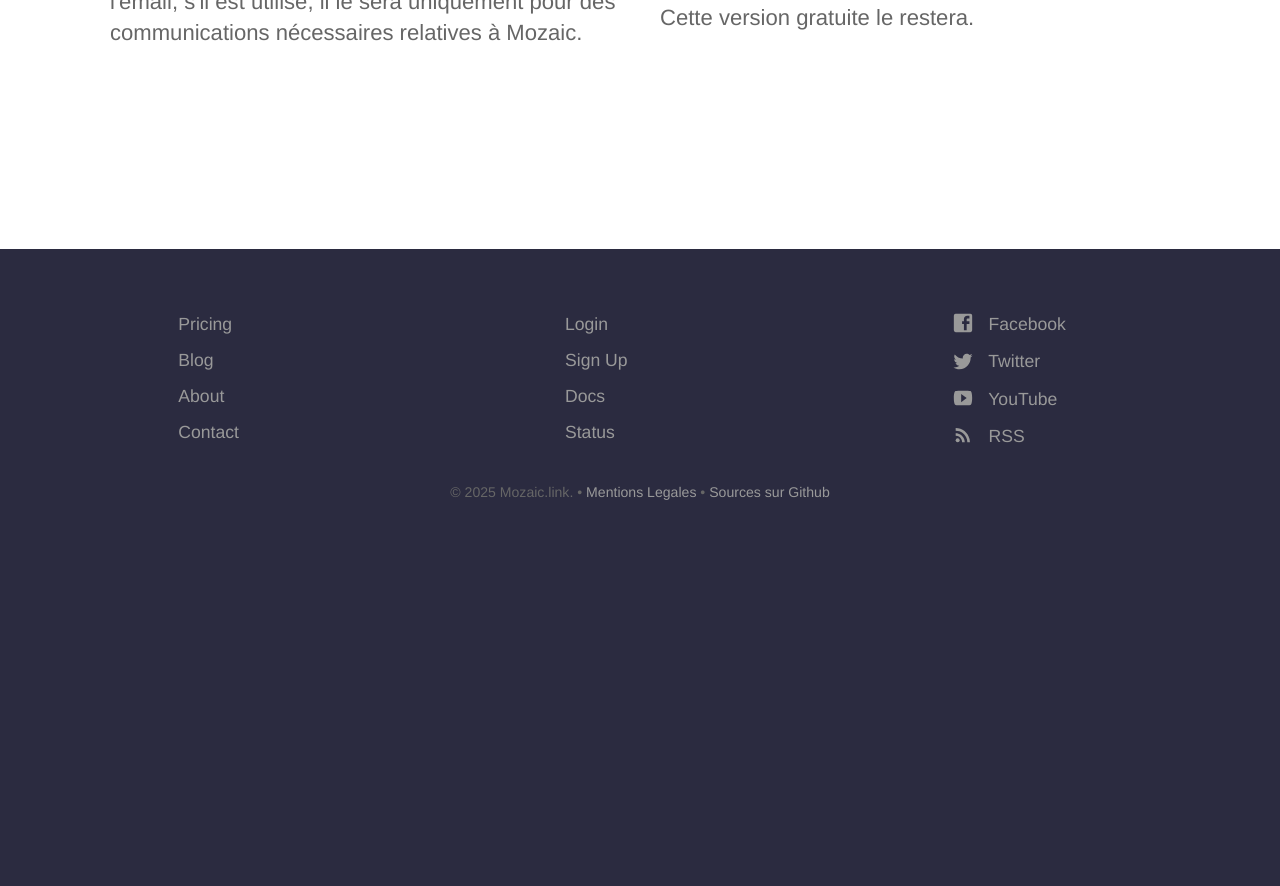
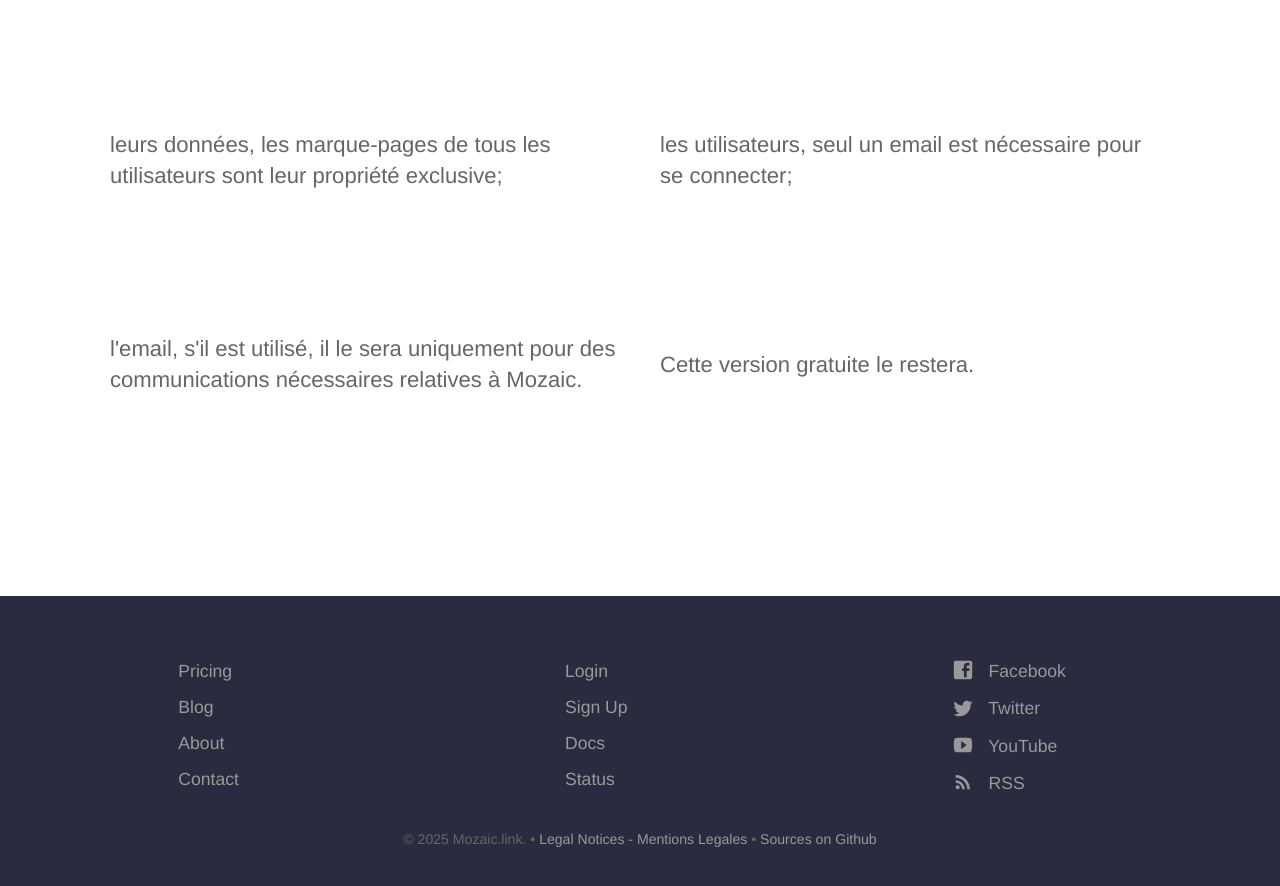
Before and after one commit to IamHenri/site-mozaic, a Jekyll site: the page built from pages/about/fr.html, in a window 1280 px wide and 900 px high, scrolled down 1595 px. Shown: the top 886 px of the window. Built offline with Jekyll 4.4.1, drawn with Linux system fonts in a browser that asks for light colours; before the commit the page ends 2148 px from its top, so only the background shows below that; some of the changed text lies outside the part shown.

Commit message:
update trad

```diff
--- a/_includes/pages/about.html
+++ b/_includes/pages/about.html
@@ -9,48 +9,3 @@
 		</li>
 	{% endfor %}
 </ul>
-	<section>
-		<div class="container flex">
-			<div class="text ">
-<h2>Objectifs</h2>
-
-				<p>Mozaic vous permet d'organiser vos contenus visuellement, trouver et accéder à une ressource en un clic, la partager en deux. </p>
-			</div>
-			<div class="text ">
-
-<h2>Génèse du projet</h2>
-				<p>Mozaic est née d'un besoin : disposer des marque-pages depuis n'importe où, quelque soit le terminal informatique auquel on accède, où le lieu. </p>
-				<p>Le véhicule le plus naturel pour bénéficier d'un tel service est une page web unique avec tout présenté sous forme d'icônes rangées dans des dossiers et sous dossiers, accessibles en un clic. </p>
-			</div>
-		</div>
-	</section>
-	<section>
-		<div class="container flex">
-			<div class="text ">
-
-<h2>Code de conduite</h2>
-			</div>
-		</div>
-	</section>
-
-		<section>
-		<div class="container flex">
-			<div class="text ">
-				<p>les utilisateurs, seul un email est nécessaire pour se connecter;</p>
-			</div>
-			<div class="text ">
-				<p>leurs données, les marque-pages de tous les utilisateurs sont leur propriété exclusive;</p>
-			</div>
-		</div>
-	</section>
-
-		<section>
-		<div class="container flex">
-			<div class="text ">
-				<p>l'email, s'il est utilisé, il le sera uniquement pour des communications nécessaires relatives à Mozaic.</p>
-			</div>
-			<div class="text ">
-				<p>Cette version gratuite le restera.</p>
-			</div>
-		</div>
-	</section>
--- a/_layouts/localized.html
+++ b/_layouts/localized.html
@@ -55,7 +55,7 @@
 					</ul>
 					{% endfor %}
 				</div>
-				<p class="copyright">&copy; {{ site.time | date: '%Y' }} Mozaic.link. • <a href="{% include relative-src.html src=t.legals_url %}">Mentions Legales</a> • <a href="https://github.com/IamHenri/site-mozaic">Sources sur Github</a></p>
+				<p class="copyright">&copy; {{ site.time | date: '%Y' }} Mozaic.link. • <a href="{% include relative-src.html src=t.legals_url %}">Legal Notices - Mentions Legales</a> • <a href="https://github.com/IamHenri/site-mozaic">Sources on Github</a></p>
 			</div>
 		</footer>
 		<script>
--- a/pages/about/fr.html
+++ b/pages/about/fr.html
@@ -7,3 +7,49 @@
 permalink: /fr/a-propos/
 ---
 {% include pages/about.html %}
+
+	<section>
+		<div class="container flex">
+			<div class="text ">
+<h2>Objectifs</h2>
+
+				<p>Mozaic vous permet d'organiser vos contenus visuellement, trouver et accéder à une ressource en un clic, la partager en deux. </p>
+			</div>
+			<div class="text ">
+
+<h2>Génèse du projet</h2>
+				<p>Mozaic est née d'un besoin : disposer des marque-pages depuis n'importe où, quelque soit le terminal informatique auquel on accède, où le lieu. </p>
+				<p>Le véhicule le plus naturel pour bénéficier d'un tel service est une page web unique avec tout présenté sous forme d'icônes rangées dans des dossiers et sous dossiers, accessibles en un clic. </p>
+			</div>
+		</div>
+	</section>
+	<section>
+		<div class="container flex">
+			<div class="text ">
+
+<h2>Code de conduite</h2>
+			</div>
+		</div>
+	</section>
+
+		<section>
+		<div class="container flex">
+			<div class="text ">
+				<p>les utilisateurs, seul un email est nécessaire pour se connecter;</p>
+			</div>
+			<div class="text ">
+				<p>leurs données, les marque-pages de tous les utilisateurs sont leur propriété exclusive;</p>
+			</div>
+		</div>
+	</section>
+
+		<section>
+		<div class="container flex">
+			<div class="text ">
+				<p>l'email, s'il est utilisé, il le sera uniquement pour des communications nécessaires relatives à Mozaic.</p>
+			</div>
+			<div class="text ">
+				<p>Cette version gratuite le restera.</p>
+			</div>
+		</div>
+	</section>
--- a/pages/contact/en.html
+++ b/pages/contact/en.html
@@ -4,8 +4,8 @@
 lang: en
 permalink: /contact/
 title: Contact
-heading: Restons en contact
-description: Ravi de pouvoir vous répondre pour vous assister dans votre navigation depuis Mosaic
+heading: Let's keep in touch
+description: Glad to answer any question you may have on the use of Mozaic
 success_url: /contact-success/
 address: Address
 map:
```
Also changed, not shown: _staff_members/maxime.md (added, +7 -0 lines), pages/about/en.html (+44 -0 lines), Gemfile.lock, images/__dashboard.png (deleted), images/_screenshot.png (deleted), images/accueil-mozaic-marque-page.png.
